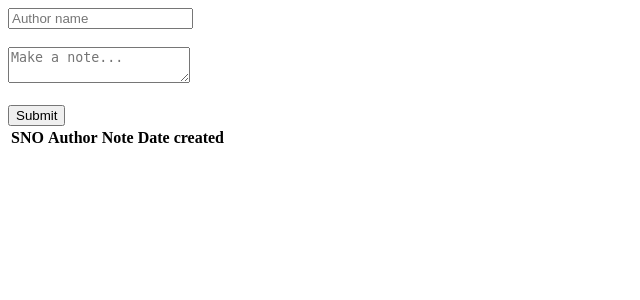
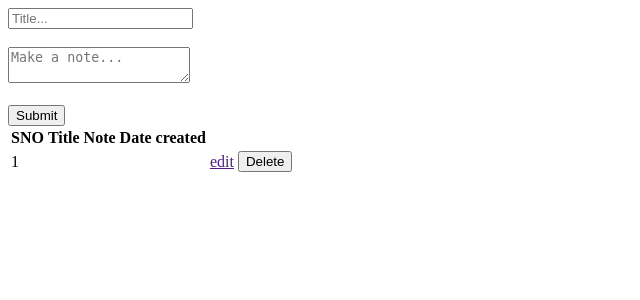
Before and after one commit to TheDucky/12th-cs-project, a Flask app: page / in a window 1280 px wide. Shown: the top 300 px of the page, without its empty margins (0-640 px from the left). Run offline with Flask 3, Linux system fonts and the light colour scheme; tables that the repository leaves empty or names only in its code hold one stand-in row (values such as "Sample post"); data that the repository does not hold is empty.

Commit message:
changed note_logs to notes

```diff
--- a/app.py
+++ b/app.py
@@ -9,9 +9,9 @@
 def index():
 
     if request.method == 'POST':
-        author = request.form.get('author')
+        title = request.form.get('title')
         note = request.form.get('note')
-        cd.add_note(author, note)
+        cd.add_note(title, note)
         return redirect(url_for('index')) # used to clean the data already present in the form
 
     notes = cd.get_notes()
--- a/lib/ctrl_db.py
+++ b/lib/ctrl_db.py
@@ -23,7 +23,7 @@
     exit()
 
 def get_notes():
-    controller.execute('select * from note_logs')
+    controller.execute('select * from notes')
     notes = controller.fetchall()
     return notes
 
@@ -33,14 +33,14 @@
     # above two are used to prevent sql injection and crashing the site
     raw_date = datetime.now()
     created = raw_date.strftime('%Y-%m-%d %I:%M %p') # formated date
-    query = "insert into note_logs (title, note, created) values('{0}', '{1}', '{2}')".format(clean_title, clean_note, created)
+    query = "insert into notes (title, note, created) values('{0}', '{1}', '{2}')".format(clean_title, clean_note, created)
     controller.execute(query)
     connection.commit()
     print('new note added')
 
 def delete_note(sno):
     try:
-        query = "delete from note_logs where sno = {}".format(sno)
+        query = "delete from notes where sno = {}".format(sno)
         controller.execute(query)
         connection.commit()
         print('deleted note')
@@ -49,7 +49,7 @@
 
 def edit_note(sno, newnote):
     try:
-        query = "update note_logs set note = '{0}' where sno = {1}".format(newnote, sno)
+        query = "update notes set note = '{0}' where sno = {1}".format(newnote, sno)
         controller.execute(query)
         connection.commit()
         print('note edited')
--- a/lib/db_gen.py
+++ b/lib/db_gen.py
@@ -28,12 +28,12 @@
     print("switching to database [notes_app_db]")
     controller.execute("use notes_app_db")
 
-    controller.execute("""create table note_logs(
+    controller.execute("""create table notes(
                         sno int primary key auto_increment,
                         title varchar(150) not null,
                         note varchar(10000) not null,
                         created varchar(20) not null )""")
-    print("table [note_logs] created")
+    print("table [notes] created")
 
     # auto increment: attribute can be used to generate a unique identity for new rows.
     # this removes the need to rowcount or pass in any search queries before adding the next sno
--- a/templates/index.html
+++ b/templates/index.html
@@ -4,7 +4,7 @@
 {% block content %}
 
     <form method="post">
-        <input type="text" name="author" placeholder="Author name" required>
+        <input type="text" name="title" placeholder="Title..." required>
         <br><br>
         <textarea name="note" placeholder="Make a note..." required></textarea>
         <br><br>
@@ -14,7 +14,7 @@
     <table>
         <tr>
             <th>SNO</th>
-            <th>Author</th>
+            <th>Title</th>
             <th>Note</th>
             <th>Date created</th>
         </tr>
```
Also changed, not shown: templates/edit.html (added).
